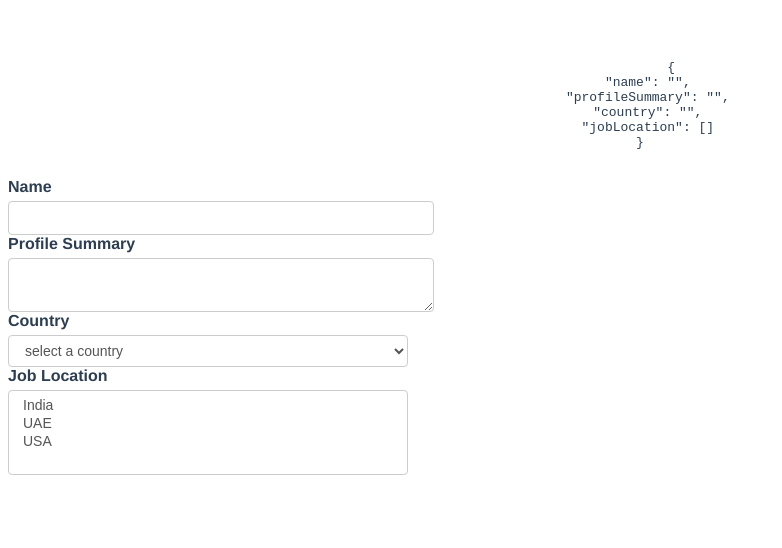
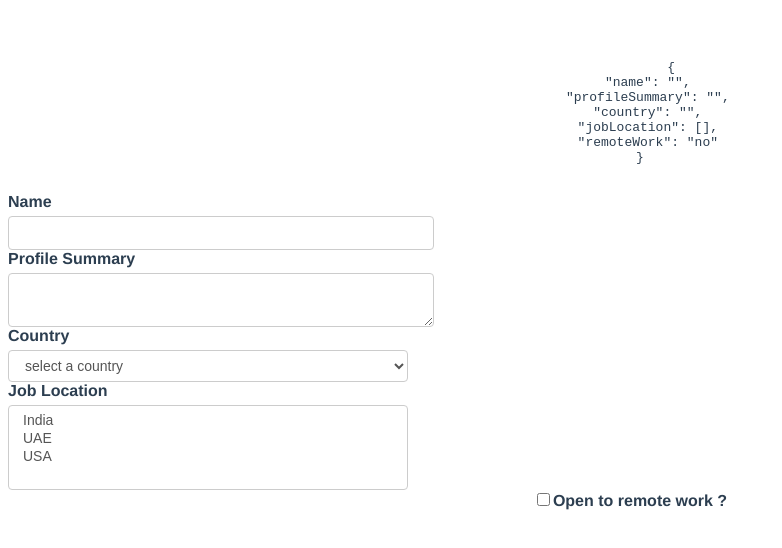
Before and after one commit to atifaftab/vue-codeevolution, a Vue app: page / in a window 1280 px wide. Shown: the top 548 px of the page, without its empty margins (0-782 px from the left). Built offline with nearby package versions, Linux system fonts and the light colour scheme.

Commit message:
single checkbox

```diff
--- a/src/App.vue
+++ b/src/App.vue
@@ -31,6 +31,10 @@
                 <option value="USA">USA</option>
             </select>
         </div>
+        <div>
+            <input type="checkbox" id="remoteWork" v-model="formValues.remoteWork" true-value="yes" false-value="no">
+            <label for="remoteWork">Open to remote work ?</label>
+        </div>
     </form>
 
 </template>
@@ -43,10 +47,10 @@ export default{
                 name:'',
                 profileSummary:'',
                 country: '',
-                jobLocation:[]
+                jobLocation:[],
+                remoteWork: "no"
             }
         }
-
     },
     methods:{
 
```
